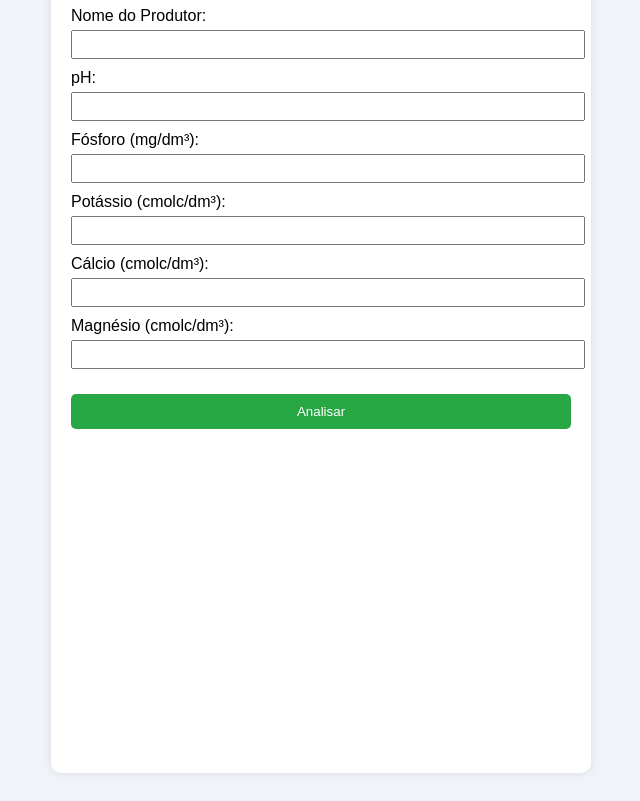
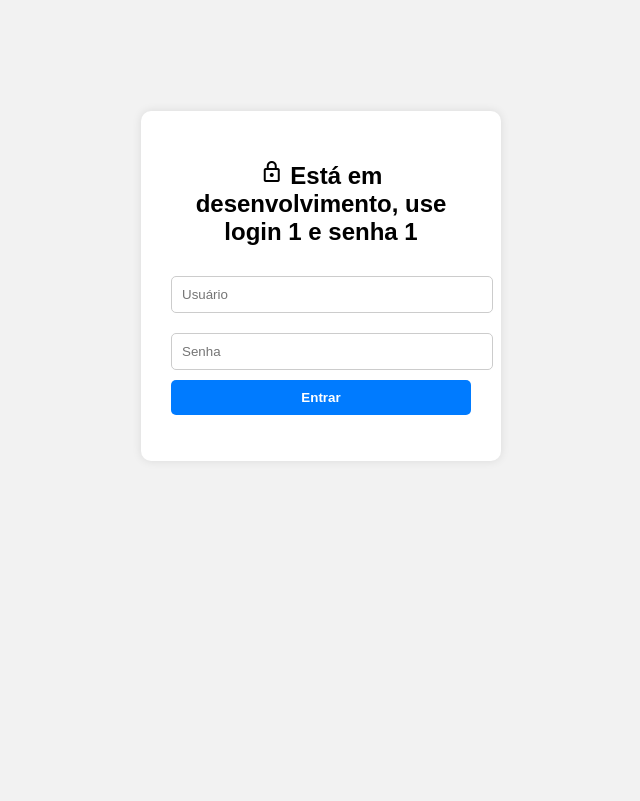
Before and after one commit to ArthurTvr/AnaliseDeSolo, a plain HTML site: page index.html in a window 1280 px wide. Shown: the part 122-923 px from the top of the page, without its empty margins (319-959 px from the left). After the commit the page ends 816 px from the top, so only its background shows below. Drawn offline with nearby package versions, Linux system fonts and the light colour scheme.

Commit message:
Adicionando tela de Login

```diff
--- a/index.html
+++ b/index.html
@@ -1,58 +1,22 @@
 <!DOCTYPE html>
 <html lang="pt-BR">
 <head>
-  <meta charset="UTF-8" />
-  <meta name="viewport" content="width=device-width, initial-scale=1.0"/>
-  <title>Análise de Solo</title>
-  <link rel="stylesheet" href="style.css"/>
-
+  <meta charset="UTF-8">
+  <title>Login - Análise de Solo</title>
+  <link href="https://fonts.googleapis.com/css2?family=Material+Symbols+Outlined" rel="stylesheet" />
+  <link rel="stylesheet" href="styleLogin.css">
 </head>
 <body>
-  <div class="container">
-    <h1>Análise de Solo 🌱</h1>
-
-    <form id="formSolo">
-      <label>Nome do Produtor:
-        <input type="text" id="produtor" required>
-      </label>
-
-      <label>pH:
-        <input type="number" step="0.01" id="ph" required>
-      </label>
-
-      <label>Fósforo (mg/dm³):
-        <input type="number" id="fosforo" required>
-      </label>
-
-      <label>Potássio (cmolc/dm³):
-        <input type="number" id="potassio" required>
-      </label>
-
-      <label>Cálcio (cmolc/dm³):
-        <input type="number" id="calcio" required>
-      </label>
-
-      <label>Magnésio (cmolc/dm³):
-        <input type="number" id="magnesio" required>
-      </label>
-
-      <button type="submit">Analisar</button>
+  <div class="login-container">
+    <h2><span class="material-symbols-outlined">lock</span> Está em desenvolvimento, use login 1 e senha 1</h2>
+    <form id="loginForm">
+      <input type="text" id="usuario" placeholder="Usuário" required />
+      <input type="password" id="senha" placeholder="Senha" required />
+      <button type="submit">Entrar</button>
+      <p id="erroLogin" class="erro"></p>
     </form>
-
-    <div id="resultado"></div>
-
-    <canvas id="graficoNutrientes" width="400" height="250" style="margin-top: 30px;"></canvas>
-
-    <div id="recomendacaoAdubo" style="margin-top: 20px;"></div>
-
-    <button id="btnPdf" style="display: none; margin-top: 20px;">Gerar PDF</button>
   </div>
 
-  <!-- Bibliotecas -->
-  <script src="https://cdn.jsdelivr.net/npm/chart.js"></script>
-  <script src="https://cdnjs.cloudflare.com/ajax/libs/jspdf/2.5.1/jspdf.umd.min.js"></script>
-
-  <!-- Script principal -->
-  <script src="script.js"></script>
+  <script src="login.js"></script>
 </body>
 </html>
--- /dev/null
+++ b/login.js
@@ -0,0 +1,24 @@
+document.getElementById('loginForm').addEventListener('submit', function (e) {
+  e.preventDefault();
+
+  const usuario = document.getElementById('usuario').value;
+  const senha = document.getElementById('senha').value;
+
+  // Credenciais fixas (você pode adicionar mais)
+  const credenciais = [
+    { usuario: '1', senha: '1' },
+    { usuario: 'joao', senha: 'senha123' }
+  ];
+
+  const valido = credenciais.some(cred =>
+    cred.usuario === usuario && cred.senha === senha
+  );
+
+  if (valido) {
+    // Armazena no localStorage e redireciona
+    localStorage.setItem('logado', 'true');
+    window.location.href = "indexAnalise.html"; // redirecione para o app
+  } else {
+    document.getElementById('erroLogin').textContent = 'Usuário ou senha inválidos.';
+  }
+});
--- /dev/null
+++ b/styleLogin.css
@@ -0,0 +1,49 @@
+body {
+  font-family: Arial, sans-serif;
+  background-color: #f2f2f2;
+  display: flex;
+  height: 100vh;
+  align-items: center;
+  justify-content: center;
+}
+
+.login-container {
+  background-color: white;
+  padding: 30px;
+  border-radius: 10px;
+  box-shadow: 0 0 10px rgba(0,0,0,0.1);
+  width: 300px;
+  text-align: center;
+}
+
+.login-container h2 {
+  margin-bottom: 20px;
+}
+
+.login-container input {
+  width: 100%;
+  padding: 10px;
+  margin: 10px 0;
+  border-radius: 5px;
+  border: 1px solid #ccc;
+}
+
+.login-container button {
+  width: 100%;
+  padding: 10px;
+  background-color: #007bff;
+  border: none;
+  color: white;
+  font-weight: bold;
+  border-radius: 5px;
+  cursor: pointer;
+}
+
+.login-container button:hover {
+  background-color: #0056b3;
+}
+
+.erro {
+  color: red;
+  margin-top: 10px;
+}
```
Also changed, not shown: indexAnalise.html (added, +58 -0 lines), styleAnalise.css (renamed from style.css).
